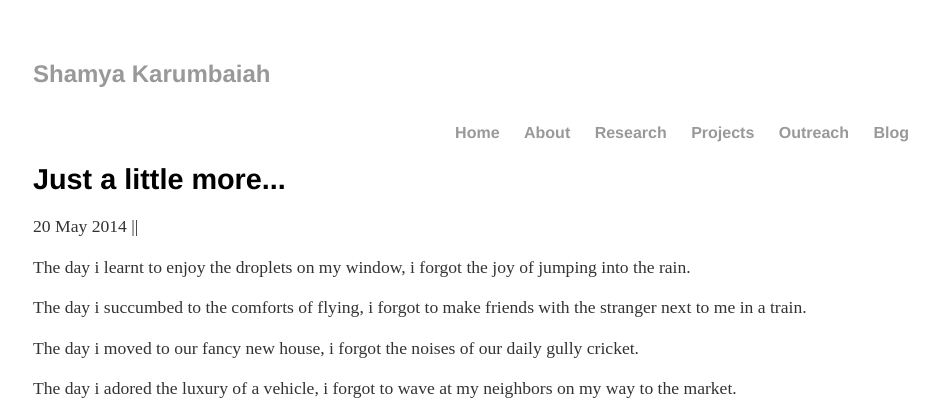
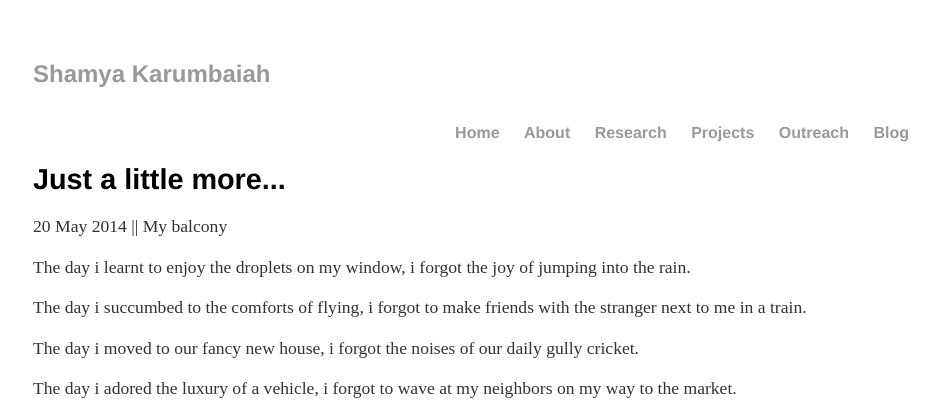
Before and after one commit to Shamya/shamyatest.github.io, a Jekyll site: the page built from _posts/2014-05-20-just-little.md, in a window 1280 px wide. Shown: the top 410 px of the page, without its empty margins (159-1098 px from the left). Built offline with Jekyll 4.4.1, drawn with Linux system fonts in a browser that asks for light colours.

Commit message:
Update 2014-05-20-just-little.md

```diff
--- a/_posts/2014-05-20-just-little.md
+++ b/_posts/2014-05-20-just-little.md
@@ -2,6 +2,7 @@
 layout: post
 title: "Just a little more..."
 date: 2014-05-20
+place: My balcony
 ---
 
 The day i learnt to enjoy the droplets on my window, i forgot the joy of jumping into the rain.
```
